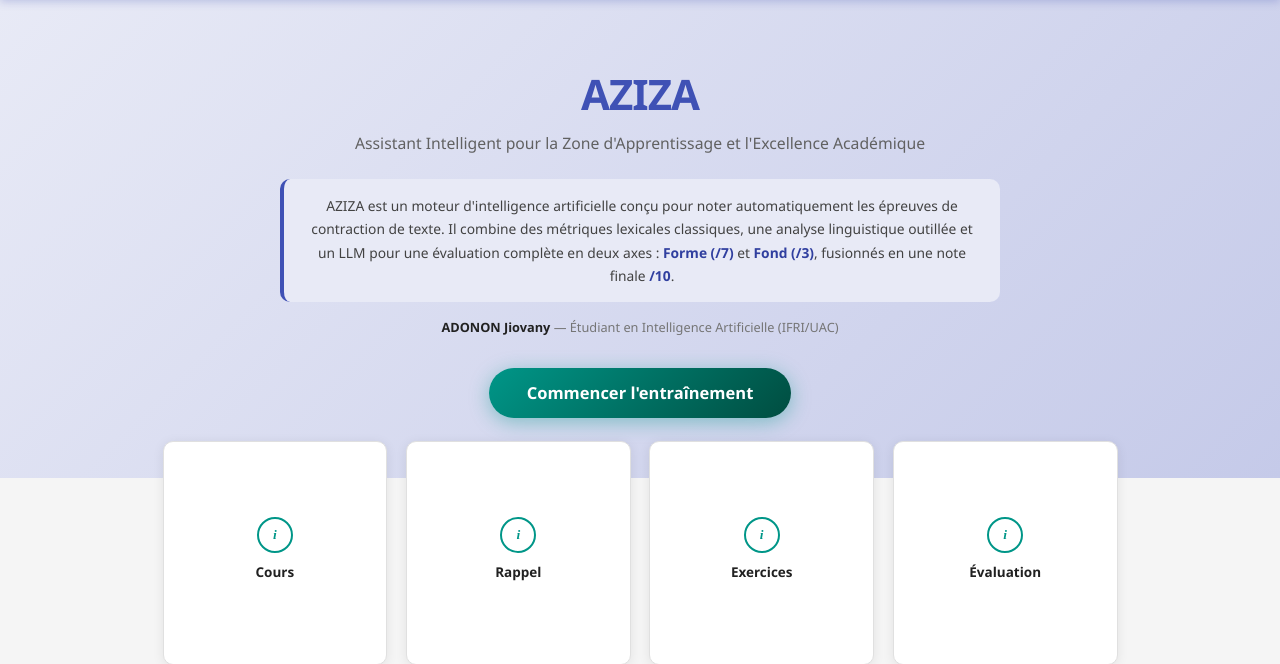
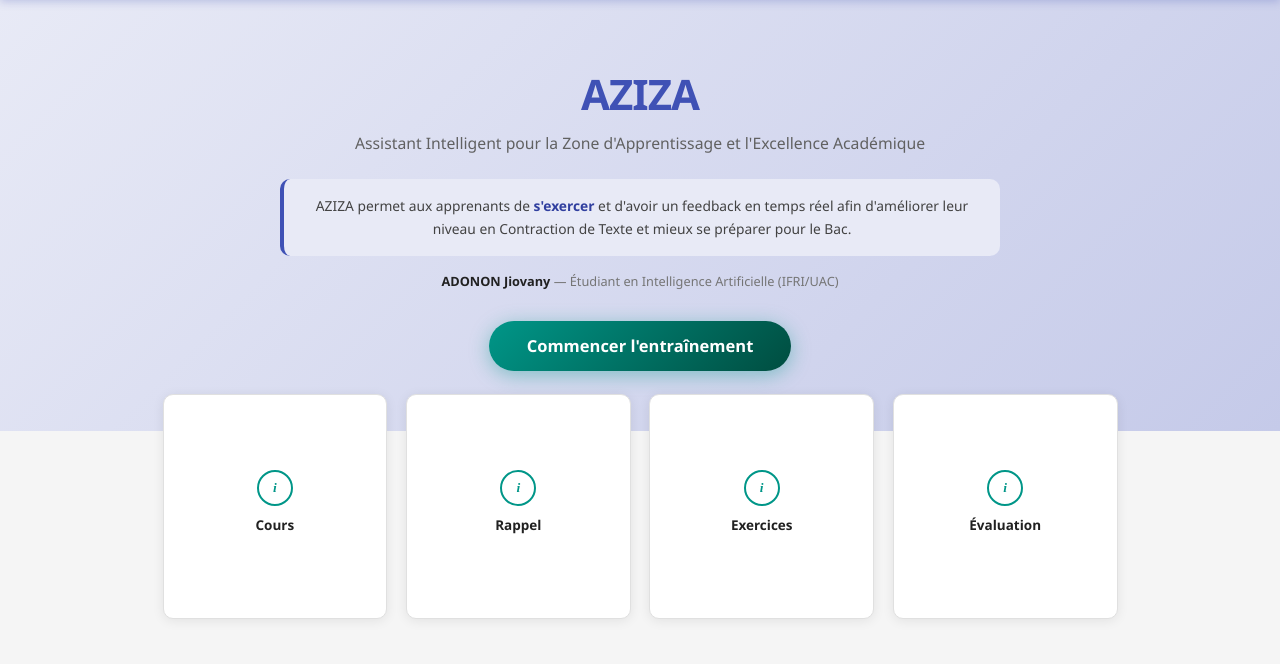
Before and after one commit to Shado-Jony/AZIZA_contraction_de_texte, a Flask app: page / in a window 1280 px wide. Shown: the part 56-720 px from the top of the page. Run offline with Flask 3, Linux system fonts and the light colour scheme.

Commit message:
fix: description accueil recentrée sur l'exercice et le feedback

```diff
--- a/demo/templates/accueil.html
+++ b/demo/templates/accueil.html
@@ -34,10 +34,7 @@
         <h1 class="hero-title">AZIZA</h1>
         <p class="hero-subtitle">Assistant Intelligent pour la Zone d'Apprentissage et l'Excellence Académique</p>
         <p class="hero-desc">
-           AZIZA est un moteur d'intelligence artificielle conçu pour noter automatiquement les épreuves
-          de contraction de texte. Il combine des métriques lexicales classiques,
-           une analyse linguistique outillée et un LLM pour une évaluation complète en deux axes :
-          <strong>Forme (/7)</strong> et <strong>Fond (/3)</strong>, fusionnés en une note finale <strong>/10</strong>.
+          AZIZA permet aux apprenants de <strong>s'exercer</strong> et d'avoir un feedback en temps réel afin d'améliorer leur niveau en Contraction de Texte et mieux se préparer pour le Bac.
         </p>
         <p class="hero-author">
           <strong>ADONON Jiovany</strong> — Étudiant en Intelligence Artificielle (IFRI/UAC)
```
